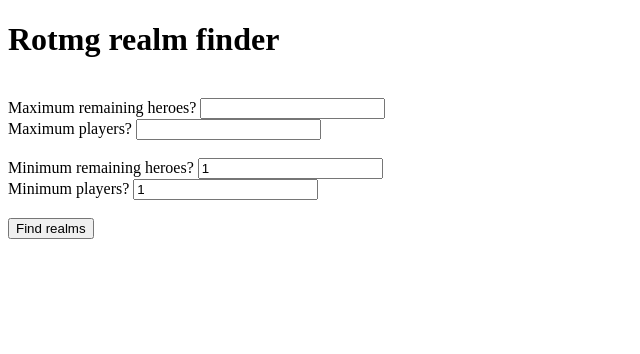
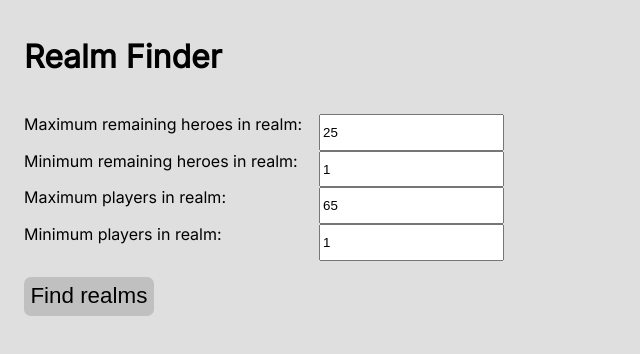
Before and after one commit to realmfinder/realmfinder.github.io, a plain HTML site: page index.html in a window 1280 px wide. Shown: the whole page, without its empty margins (0-640 px from the left). Drawn offline with Linux system fonts and the light colour scheme.

Commit message:
added class names and formatting

```diff
--- a/index.html
+++ b/index.html
@@ -1,32 +1,48 @@
 <!DOCTYPE html>
-<html>
+<html lang="en">
 
-   <head>
+    <head>
+        <meta charset="UTF-8">
+        <meta name="viewport" content="width=device-width, initial-scale=1.0">
+        <meta http-equiv="X-UA-Compatible" content="ie=edge">
 
-        <title>ROTMG realm finder</title>
-        <h1>Rotmg realm finder</h1><br>
+        <link rel="stylesheet" href="styles.css">
+        <link href="https://fonts.googleapis.com/css2?family=Inter&display=swap" rel="stylesheet">
 
-   </head>
+        <title>Document</title>
 
-   <body>
+        <h1 class="title">Realm Finder</h1>
 
-        <label for="rems">Maximum remaining heroes?</label>
-        <input type="text", id="max-rems", name="max-rems"><br>
-        <label for="rems">Maximum players?</label>
-        <input type="text", id="max-players", name="max-players"><br><br>
+    </head>
 
-        <label for="rems">Minimum remaining heroes?</label>
-        <input type="text", id="min-rems", name="min-rems", value="1"><br>
-        <label for="rems">Minimum players?</label>
-        <input type="text", id="min-players", name="min-players", value="1"><br><br>
+    <body class="page-body">
 
-        <button type="button" id="submit">Find realms</button>
+        <div class="inputs">
+            <div class="input-row">
+                <text class="input-label">Maximum remaining heroes in realm: </text>
+                <input class="input-field" type="text" id="maxrems" value="25">
+            </div>
+            <div class="input-row">
+                <text class="input-label">Minimum remaining heroes in realm: </text>
+                <input class="input-field" type="text" id="minrems" value="1">
+            </div>
+            <div class="input-row">
+                <text class="input-label">Maximum players in realm: </text>
+                <input class="input-field" type="text" id="maxplayers" value="65">
+            </div>
+            <div class="input-row">
+                <text class="input-label">Minimum players in realm: </text>
+                <input class="input-field" type="text" id="minplayers" value="1">
+            </div>
+        </div>
+
+        <button id="find" class="find-realms-button">Find realms</button>
+
+        <div id="results">
+        </div>
 
         <script src="index.js"></script>
 
-        <div id="realms">
-        </div>
-
-   </body>
+    </body>
 
 </html>
```
